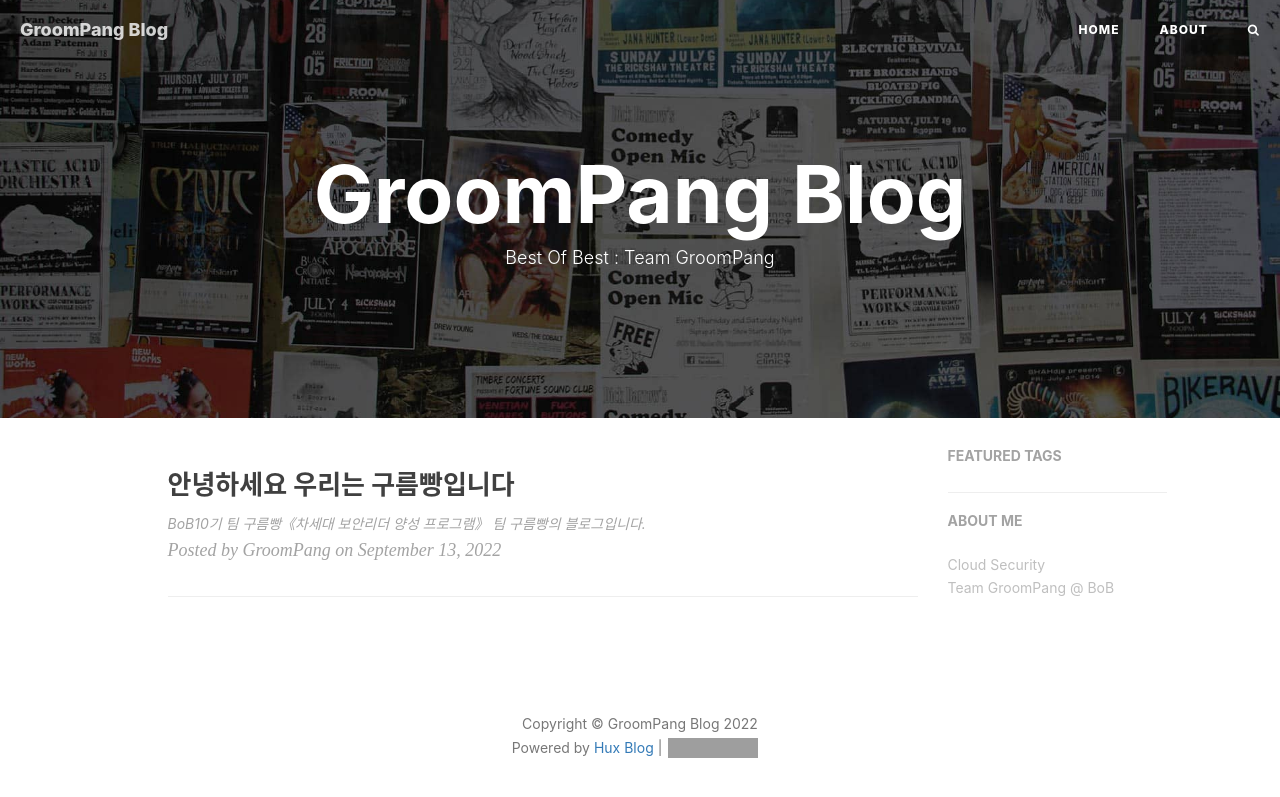
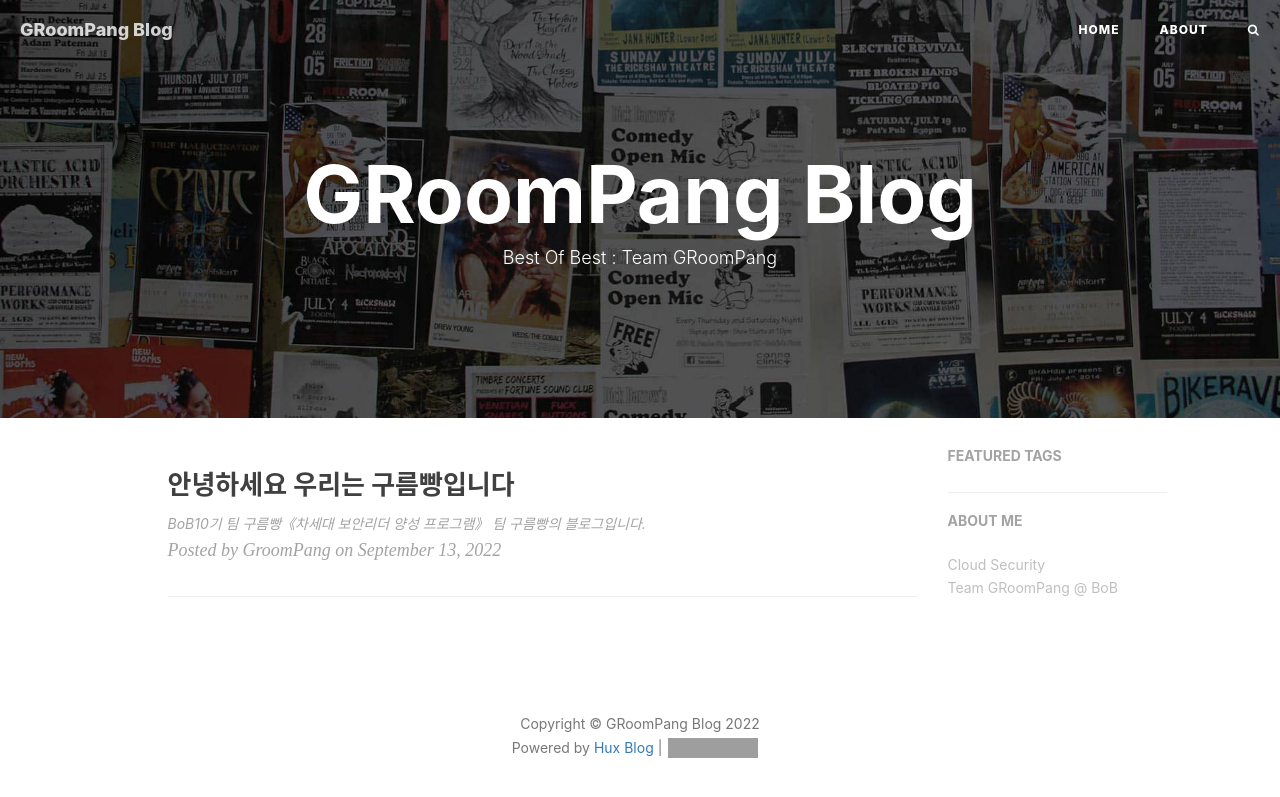
Before and after one commit to GroomPang/GroomPang.github.io, a Jekyll site: the page built from index.html, in a window 1280 px wide. Shown: the top 797 px of the page. Built offline with Jekyll 4.4.1, drawn with Linux system fonts in a browser that asks for light colours; nearby versions of some CDN libraries; the list of posts is cut into pages by our own code; comment, search, counter and statistics services are not loaded; grey boxes are pictures that could not be loaded.

Commit message:
MODIFY GroomPang -> GRoomPang

```diff
--- a/_config.yml
+++ b/_config.yml
@@ -1,10 +1,10 @@
 # Site settings
-title: GroomPang Blog
-SEOTitle: GroomPang Blog
+title: GRoomPang Blog
+SEOTitle: GRoomPang Blog
 header-img: img/home-bg.jpg
 email: grpang9@gmail.com
-description: "GroomPang Blog"
-keyword: "GroomPang, Cloud Security, Azure Cloud Instance Escape"
+description: "GRoomPang Blog"
+keyword: "GRoomPang, Cloud Security, Azure Cloud Instance Escape"
 url: "https://g0dh.github.io" # your host, for absolute URL
 baseurl: "" # for example, '/blog' if your blog hosted on 'host/blog'
 
@@ -69,7 +69,7 @@ netease_comment: false
 
 # Sidebar settings
 sidebar: true # whether or not using Sidebar.
-sidebar-about-description: "Cloud Security <br> Team GroomPang @ BoB"
+sidebar-about-description: "Cloud Security <br> Team GRoomPang @ BoB"
 #sidebar-avatar:  # use absolute URL, seeing it's used in both `/` and `/about/`
 
 # Featured Tags
--- a/index.html
+++ b/index.html
@@ -1,6 +1,6 @@
 ---
 layout: page
-description: "Best Of Best : Team GroomPang"
+description: "Best Of Best : Team GRoomPang"
 ---
 
 {% for post in paginator.posts %}
```
